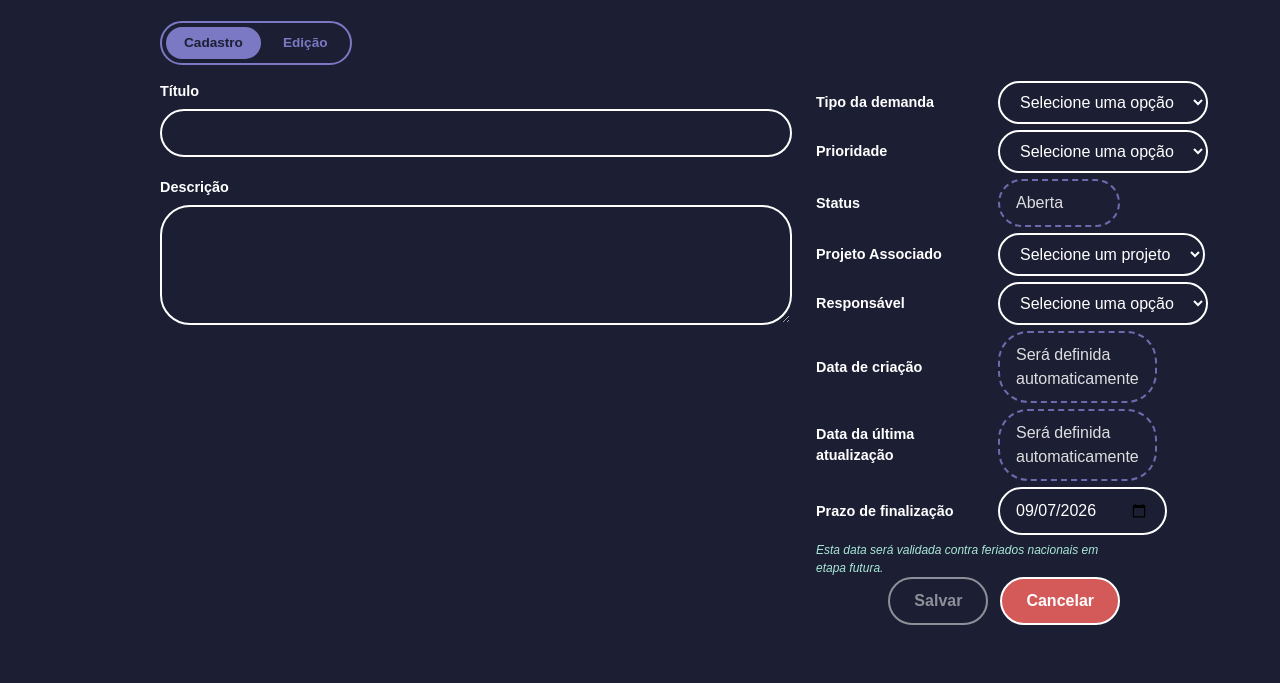
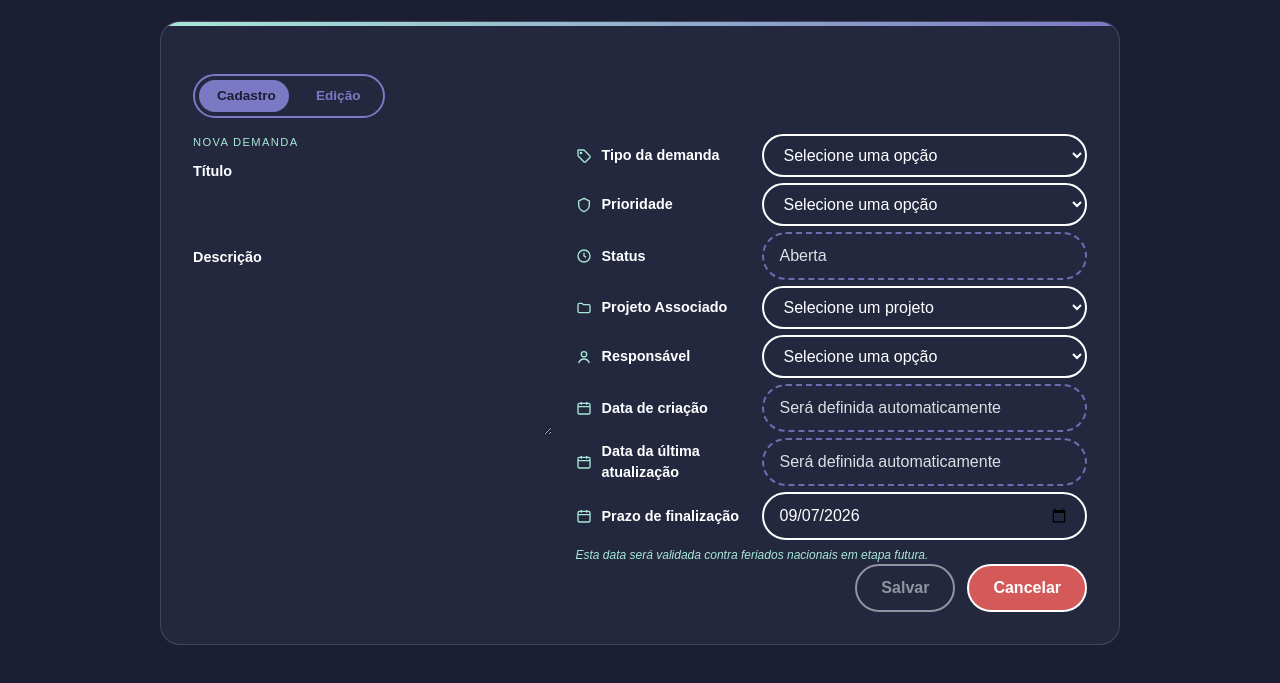
Before and after one commit to jheny-ss/PI-II-Time-9, a website: page paginas/formulario-demanda.html in a window 1280 px wide. Shown: the part 91-774 px from the top of the page. Drawn offline with nearby package versions, Linux system fonts and the light colour scheme.

Commit message:
feat: redesenha Cadastro/Edição com visual híbrido console + compositor (#36)
Envolve o toggle e o formulário num cartão com barra de gradiente,
troca o toggle por um pino deslizante (CSS puro, sem JS), adiciona
ícones nas linhas de metadado e ajusta a proporção das colunas
(Título/Descrição mais estreito, metadados com mais espaço).
Validações e regras de negócio (transições de status, feriado,
data passada) não foram alteradas.

```diff
--- a/css/formulario-demanda.css
+++ b/css/formulario-demanda.css
@@ -18,6 +18,10 @@
     --cor-verde: #b9ffc9;
     --cor-roxo: #7c79c4;
     --cor-vermelho: #D45A5A;
+
+    /* tons extras só pro cartão da híbrida -> fundo um pouco mais claro que a página, pra dar profundidade */
+    --cor-superficie: #23283f;
+    --linha: rgba(255, 255, 255, 0.14);
 }
 
 body {
@@ -33,6 +37,80 @@ main {
     padding: 40px 20px;
 }
 
+
+/* ancora o glow decorativo do Título/Descrição (bloco "Compositor" da híbrida) */
+.form-principal {
+    position: relative;
+}
+
+/* glow em degradê, decorativo -> z-index negativo pra ficar atrás do texto */
+.form-principal::before {
+    content: "";
+    position: absolute;
+    top: -40px;
+    left: -30px;
+    width: 280px;
+    height: 220px;
+    background: radial-gradient(circle, rgba(124, 121, 196, 0.3), rgba(168, 232, 215, 0.1) 50%, transparent 72%);
+    filter: blur(8px);
+    pointer-events: none;
+    z-index: -1;
+}
+
+#titulo {
+    font-size: 1.6rem;
+    font-weight: bold;
+}
+
+#descricao {
+    font-size: 1rem;
+    line-height: 1.6;
+    min-height: 160px;
+}
+
+/* rótulo pequeno acima do Título, só pra situar que é uma demanda nova */
+.eyebrow-titulo {
+    font-size: 0.7rem;
+    letter-spacing: 0.12em;
+    text-transform: uppercase;
+    color: var(--cor-mint);
+    margin-bottom: 10px;
+}
+
+/* cartão que envolve o toggle + o formulário inteiro -> visual "console" da híbrida */
+.cartao-demanda {
+    background-color: var(--cor-superficie);
+    border: 1px solid var(--linha);
+    border-radius: 20px;
+    overflow: hidden;
+    margin-top: 24px;
+}
+
+/* barra de gradiente decorativa no topo do cartão */
+.cartao-demanda-barra {
+    height: 4px;
+    background: linear-gradient(90deg, var(--cor-mint), var(--cor-roxo));
+}
+
+.cartao-demanda-inner {
+    padding: 32px;
+}
+
+/* ícone pequeno antes do rótulo de cada linha de metadado -> sem caixa, a coluna é estreita demais pra um chip de 30px */
+.campo-linha-icone {
+    width: 16px;
+    height: 16px;
+    flex-shrink: 0;
+    display: flex;
+    align-items: center;
+    justify-content: center;
+    color: var(--cor-mint);
+}
+
+.campo-linha-icone svg {
+    width: 16px;
+    height: 16px;
+}
 
 
 /* faz com que os botões ocupem toda a largura, por baixo das duas colunas */
@@ -68,6 +146,15 @@ main {
     font-size: 1rem;
 }
 
+/* tira a caixa só do Título/Descrição -> precisa vir DEPOIS do bloco .form-demanda input acima, mesma especificidade, quem vem depois ganha */
+.form-principal input,
+.form-principal textarea {
+    background-color: transparent;
+    border: none;
+    border-radius: 0;
+    padding: 0;
+}
+
 .campo textarea {
     min-height: 120px;
     resize: vertical;
@@ -77,22 +164,35 @@ main {
 .campo-linha {
     display: flex;
     align-items: center;
-    gap: 12px;
+    gap: 10px;
     margin-bottom: 6px;
 }
 
 .campo-linha label {
-    width: 170px;
+    width: 150px;
     flex-shrink: 0;
     font-weight: bold;
     font-size: 0.9rem;
 }
 
+/* min-width: 0 é necessário pro flex:1 conseguir encolher de verdade -> sem isso, o select nunca fica menor que o texto da opção mais longa e estoura pra fora do cartão */
 .campo-linha select,
 .campo-linha input,
 .campo-linha p {
     flex: 1;
+    min-width: 0;
     margin: 0;
+}
+
+/* em telas estreitas o formulário empilha em 1 coluna só (ver Bootstrap col-lg-*) -> label largo de 150px sobra pouco espaço pro valor, então encolhe aqui */
+@media (max-width: 767.98px) {
+    .campo-linha {
+        gap: 8px;
+    }
+
+    .campo-linha label {
+        width: 112px;
+    }
 }
 
 /* botões */
@@ -124,6 +224,7 @@ main {
 
 /* label checkbox estilizado como botão, serve como controle de visualização */
 .switch-modo {
+    position: relative;
     display: inline-flex;
     gap: 4px;
     margin: 16px 0;
@@ -133,18 +234,35 @@ main {
     cursor: pointer;
 }
 
+/* "pino" que desliza por baixo do texto -> metade da largura do switch, anda pra direita quando o checkbox marca */
+.switch-modo::before {
+    content: "";
+    position: absolute;
+    top: 4px;
+    left: 4px;
+    width: calc(50% - 4px);
+    height: calc(100% - 8px);
+    background-color: var(--cor-roxo);
+    border-radius: 30px;
+    transition: transform 0.25s cubic-bezier(0.4, 0, 0.2, 1);
+    z-index: 0;
+}
+
 .switch-modo span {
+    position: relative;
+    z-index: 1;
+    flex: 1;
+    text-align: center;
     padding: 6px 18px;
     border-radius: 30px;
     font-weight: bold;
     font-size: 0.85rem;
     color: var(--cor-roxo);
-    transition: background-color 0.2s ease, color 0.2s ease;
+    transition: color 0.2s ease;
 }
 
-/* estado padrão (checkbox desmarcado): "Cadastro" fica destacado */
+/* estado padrão (checkbox desmarcado): "Cadastro" fica sobre o pino, cor de contraste */
 .switch-modo .opcao-cadastro {
-    background-color: var(--cor-roxo);
     color: var(--cor-fundo);
 }
 
@@ -164,14 +282,16 @@ main {
     display: block;
 }
 
-/* checkbox marcado (modo Edição): inverte o destaque */
+/* checkbox marcado (modo Edição): o pino desliza pra direita e o destaque de cor inverte */
+#modo-toggle:checked ~ .switch-modo::before {
+    transform: translateX(100%);
+}
+
 #modo-toggle:checked ~ .switch-modo .opcao-cadastro {
-    background-color: transparent;
     color: var(--cor-roxo);
 }
 
 #modo-toggle:checked ~ .switch-modo .opcao-edicao {
-    background-color: var(--cor-roxo);
     color: var(--cor-fundo);
 }
 
--- a/paginas/formulario-demanda.html
+++ b/paginas/formulario-demanda.html
@@ -18,6 +18,11 @@ Tela: Cadastro/Edição de Demanda
     <main>
         <h1>Cadastro de Demandas</h1>
 
+        <!-- cartão que envolve o toggle + o formulário inteiro (visual "híbrida": console + compositor) -->
+        <div class="cartao-demanda">
+            <div class="cartao-demanda-barra"></div>
+            <div class="cartao-demanda-inner">
+
         <!-- Modo Toggle apenas CSS ainda -->
         <input type="checkbox" id="modo-toggle" hidden>
         <label for="modo-toggle" class="switch-modo">
@@ -27,7 +32,8 @@ Tela: Cadastro/Edição de Demanda
 
         <form class="form-demanda row">
 
-            <div class="form-principal col-lg-8">
+            <div class="form-principal col-lg-5">
+                <p class="eyebrow-titulo">Nova demanda</p>
                 <!-- Título e Descrição -->
                  <div class="campo">
                     <label for="titulo">Título</label>
@@ -42,9 +48,10 @@ Tela: Cadastro/Edição de Demanda
                  </div>
             </div>
 
-            <aside class="metadados-demanda col-lg-4">
+            <aside class="metadados-demanda col-lg-7">
                 <!-- tipo, prioridade, status, projeto, responsável, datas, prazo -->
                 <div class="campo-linha">
+                    <span class="campo-linha-icone"><svg viewBox="0 0 24 24" fill="none" stroke="currentColor" stroke-width="2"><path d="M20.6 11.6 12.4 3.4A2 2 0 0 0 11 3H4a1 1 0 0 0-1 1v7a2 2 0 0 0 .6 1.4l8.2 8.2a2 2 0 0 0 2.8 0l6-6a2 2 0 0 0 0-2.8Z"/><circle cx="7.5" cy="7.5" r="1"/></svg></span>
                     <label for="tipo">Tipo da demanda</label>
                     <select name="tipo" id="tipo" required>
                         <option value="" disabled selected>Selecione uma opção</option>
@@ -57,6 +64,7 @@ Tela: Cadastro/Edição de Demanda
                 <span class="erro-validacao" id="erro-tipo"></span>
 
                 <div class="campo-linha">
+                    <span class="campo-linha-icone"><svg viewBox="0 0 24 24" fill="none" stroke="currentColor" stroke-width="2"><path d="M12 2 4 6v6c0 5 3.4 8.4 8 10 4.6-1.6 8-5 8-10V6Z"/></svg></span>
                     <label for="prioridade">Prioridade</label>
                     <select name="prioridade" id="prioridade" required>
                         <option value="" disabled selected>Selecione uma opção</option>
@@ -69,6 +77,7 @@ Tela: Cadastro/Edição de Demanda
                 <span class="erro-validacao" id="erro-prioridade"></span>
 
                 <div class="campo-linha">
+                    <span class="campo-linha-icone"><svg viewBox="0 0 24 24" fill="none" stroke="currentColor" stroke-width="2"><circle cx="12" cy="12" r="9"/><path d="M12 7v5l3 2"/></svg></span>
                     <label>Status</label>
 
                     <!-- modo cadastro: sempre fixo em "aberta", não é editável -->
@@ -84,6 +93,7 @@ Tela: Cadastro/Edição de Demanda
                 <span class="erro-validacao" id="erro-status"></span>
 
                 <div class="campo-linha">
+                    <span class="campo-linha-icone"><svg viewBox="0 0 24 24" fill="none" stroke="currentColor" stroke-width="2"><path d="M3 7a2 2 0 0 1 2-2h4l2 2h8a2 2 0 0 1 2 2v8a2 2 0 0 1-2 2H5a2 2 0 0 1-2-2Z"/></svg></span>
                     <label for="projeto">Projeto Associado</label>
                     <select name="projeto" id="projeto" required>
                         <option value="" disabled selected>Selecione um projeto</option>
@@ -94,6 +104,7 @@ Tela: Cadastro/Edição de Demanda
                 <span class="erro-validacao" id="erro-projeto"></span>
 
                 <div class="campo-linha">
+                    <span class="campo-linha-icone"><svg viewBox="0 0 24 24" fill="none" stroke="currentColor" stroke-width="2"><circle cx="12" cy="8" r="4"/><path d="M4 21c1.5-4 5-6 8-6s6.5 2 8 6"/></svg></span>
                     <label for="responsavel">Responsável</label>
                     <select name="responsavel" id="responsavel">
                         <option value="" disabled selected>Selecione uma opção</option>
@@ -105,6 +116,7 @@ Tela: Cadastro/Edição de Demanda
                 <span class="erro-validacao" id="erro-responsavel"></span>
 
                 <div class="campo-linha">
+                    <span class="campo-linha-icone"><svg viewBox="0 0 24 24" fill="none" stroke="currentColor" stroke-width="2"><rect x="3" y="5" width="18" height="16" rx="2"/><path d="M3 10h18M8 3v4M16 3v4"/></svg></span>
                     <label>Data de criação</label>
 
                     <!-- modo cadastro: demanda não existente -> data gerada no cadastro -->
@@ -115,6 +127,7 @@ Tela: Cadastro/Edição de Demanda
                 </div>
 
                 <div class="campo-linha">
+                    <span class="campo-linha-icone"><svg viewBox="0 0 24 24" fill="none" stroke="currentColor" stroke-width="2"><rect x="3" y="5" width="18" height="16" rx="2"/><path d="M3 10h18M8 3v4M16 3v4"/></svg></span>
                     <label>Data da última atualização</label>
 
                     <!-- modo cadastro: ainda não houve nenhuma atualização -->
@@ -125,6 +138,7 @@ Tela: Cadastro/Edição de Demanda
                 </div>
 
                 <div class="campo-linha">
+                    <span class="campo-linha-icone"><svg viewBox="0 0 24 24" fill="none" stroke="currentColor" stroke-width="2"><rect x="3" y="5" width="18" height="16" rx="2"/><path d="M3 10h18M8 3v4M16 3v4"/></svg></span>
                     <label for="prazo">Prazo de finalização</label>
                     <input type="date" name="prazo" id="prazo" value="2026-09-07">
                 </div>
@@ -144,6 +158,9 @@ Tela: Cadastro/Edição de Demanda
             </div>
 
         </form>
+
+            </div>
+        </div>
     </main>
 
     <script src="../javascript/formulario-demanda.js" defer></script>
```
